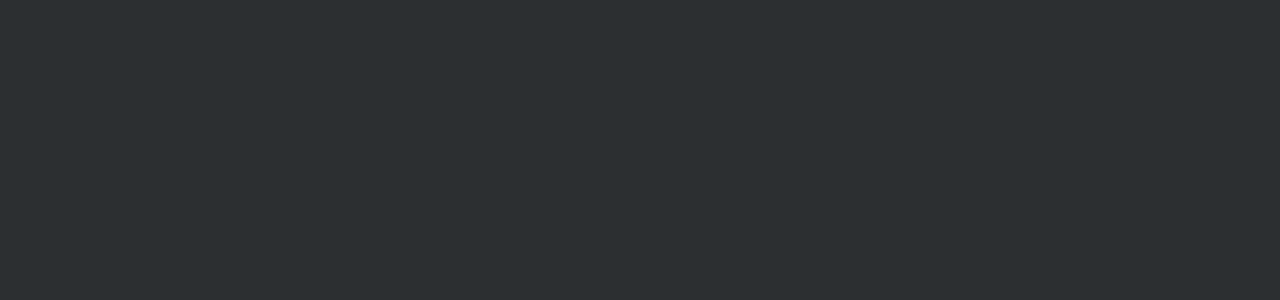
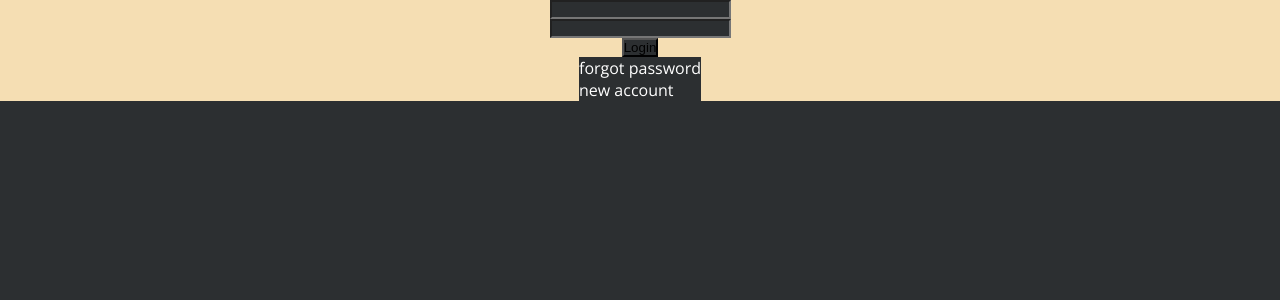
Before and after one commit to Binyamin-Accutures/client, a React (Create React App) app: page / in a window 1280 px wide. Before the commit this address had no page. Shown: the top 300 px of the page. Built offline with nearby package versions, Linux system fonts and the light colour scheme; a web font is replaced by a local one.

Commit message:
add login page>

```diff
--- a/src/App.js
+++ b/src/App.js
@@ -3,22 +3,20 @@ import Layout from './layout';
 import {ContextProvider} from './context/manageContext'
 import { useState } from "react"
 import {MainTest} from './tests/MainTest'
+import LoginPage from './pages/LoginPage';
 
 function App() {
   const [user, setUser] = useState('')
   return (
     <div>
 
+      {(!user) && <><LoginPage setUser={setUser}/></>}
+      {user &&<>
       <ContextProvider user={user} setUser={setUser}>
         <MainTest/>
         <Layout/>
       </ContextProvider>
-
-      {/* <Login setUser={setUser}/>
-      (user) && <></>
-      */}
-
-
+      </>}
     </div>
   );
 }
```
